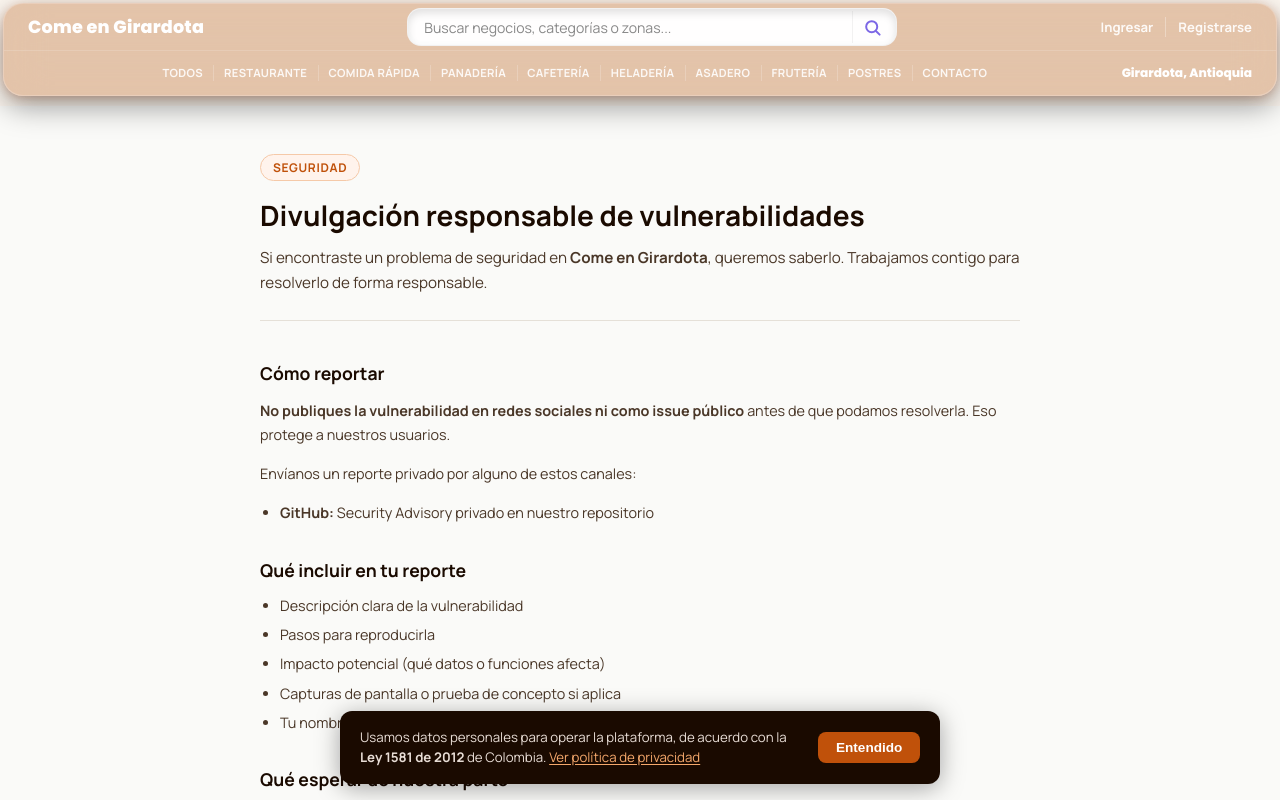
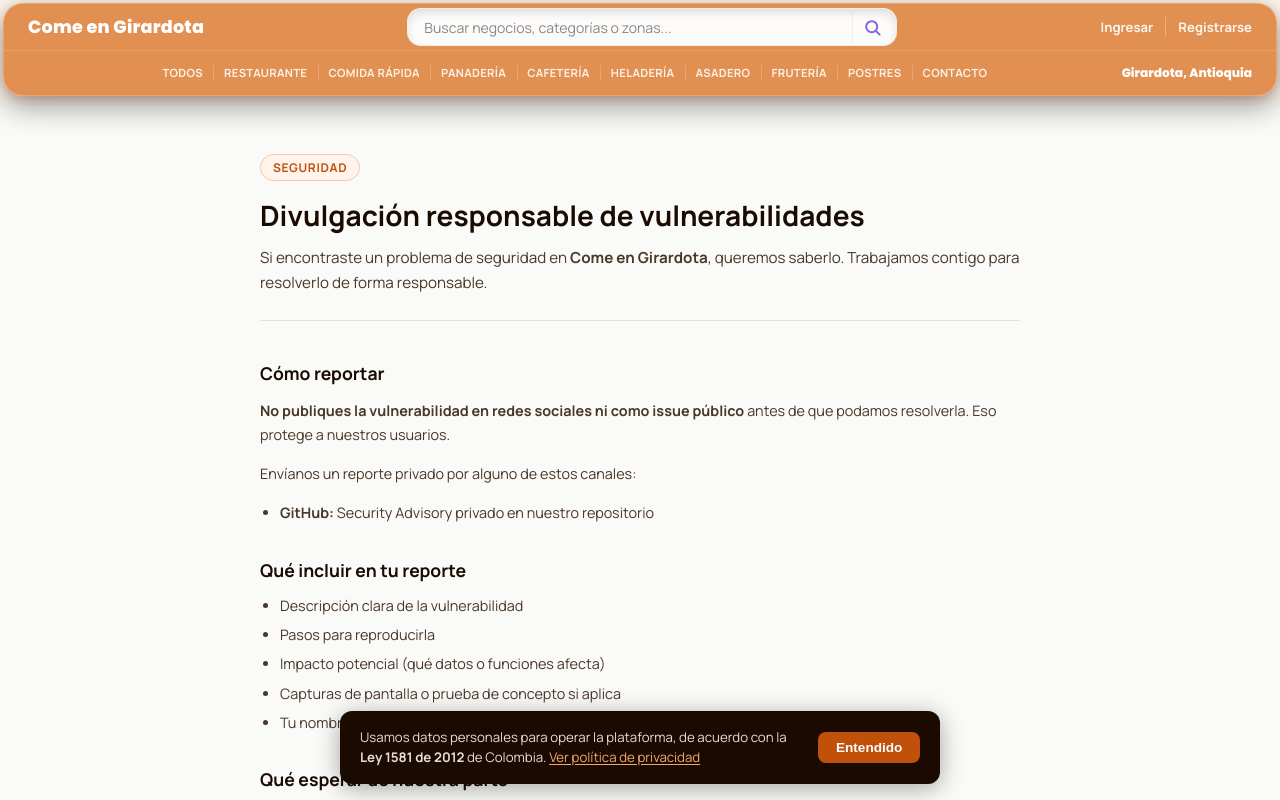
Before and after one commit to jupavego/comeren, an Angular app: page /security in a window 1280 px wide. Shown: the top 800 px of the page. Built offline with nearby package versions, Linux system fonts and the light colour scheme.

Commit message:
style(header): ajusta tinte del topbar a rgba(212, 97, 9, 0.692)
Ajuste manual para que el tinte naranja se viera reflejado
correctamente en pantalla.

```diff
--- a/src/app/shared/components/header/header.component.scss
+++ b/src/app/shared/components/header/header.component.scss
@@ -23,7 +23,7 @@
   border-radius: var(--radius-xl);
   // Mismo desenfoque de siempre, tinte naranja corporativo oscurecido
   // (10% + 20% adicional) — sigue dejando ver la imagen de fondo real.
-  background: rgba(169, 78, 7, .30);
+  background: rgba(212, 97, 9, 0.692);
   backdrop-filter: blur(22px);
   -webkit-backdrop-filter: blur(22px);
   border: 1px solid rgba(255, 255, 255, .20);
```
